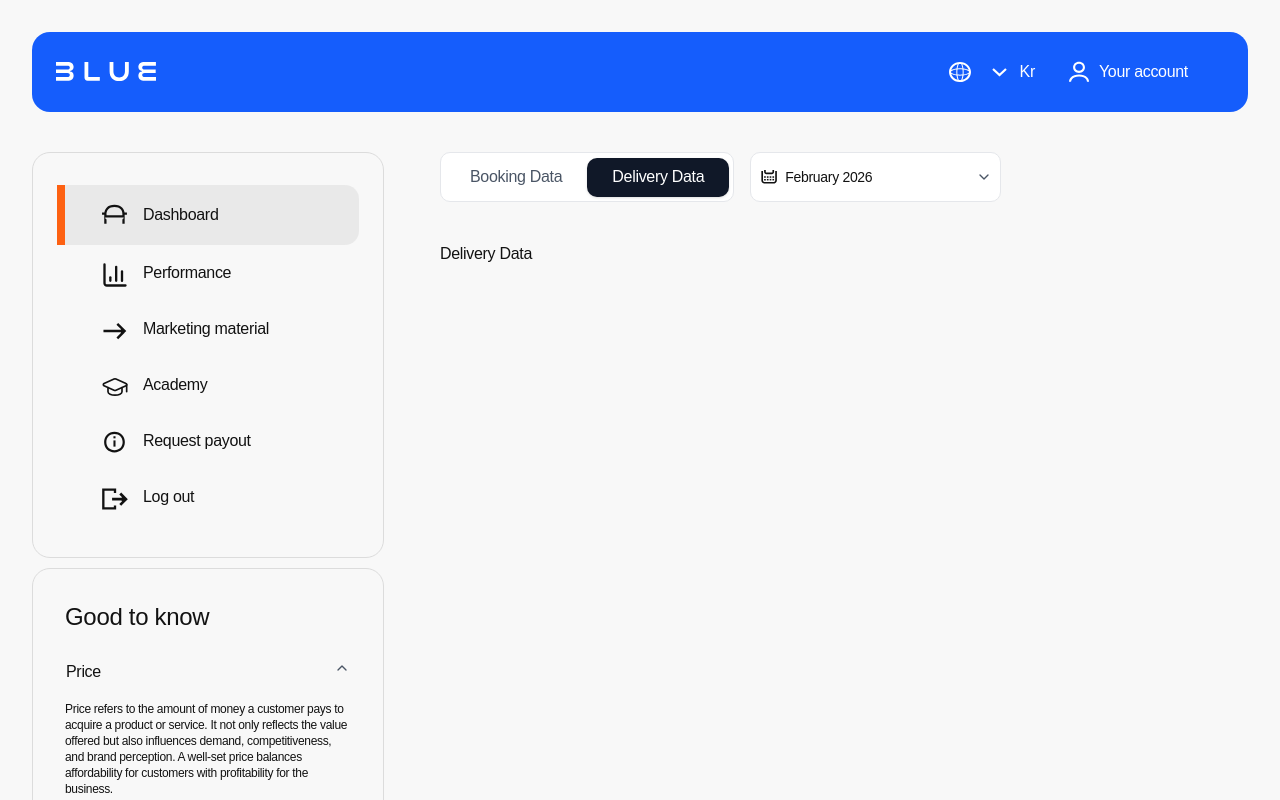
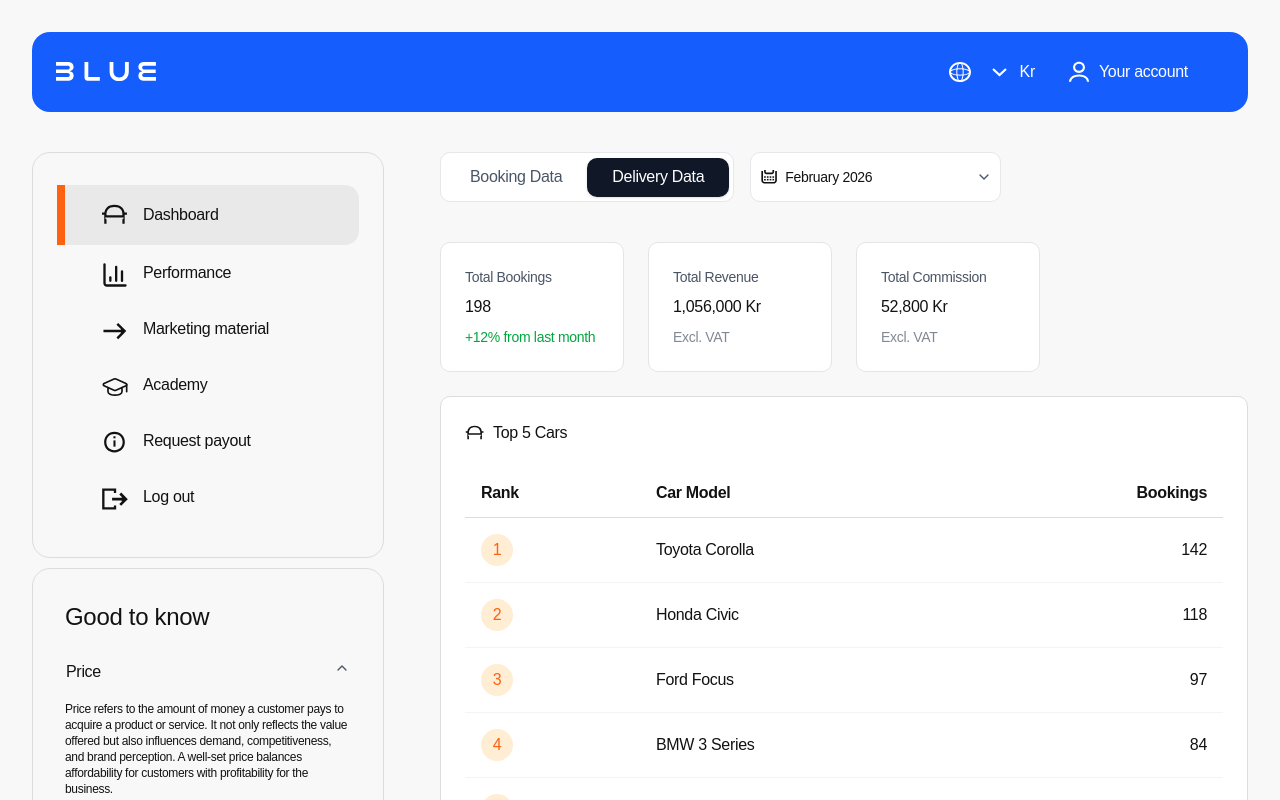
Before and after one commit to Hjortur17/blue-affiliate, a Next.js app: page / in a window 1280 px wide. Both pictures are taken after a click on the tab "Delivery Data". Shown: the top 800 px of the page. Built offline with nearby package versions, Linux system fonts and the light colour scheme; a web font is replaced by a local one.

Commit message:
🚀 Added - Delivery Data page

```diff
--- a/src/components/DashboardContent.tsx
+++ b/src/components/DashboardContent.tsx
@@ -31,30 +31,6 @@ const topCarsColumns: Column<TopCar>[] = [
   { id: "bookings", header: "Bookings", accessor: "bookings", align: "right" },
 ];
 
-const stats: StatCard[] = [
-  {
-    label: "Total Bookings",
-    value: "234",
-    subtext: "+12% from last month",
-    subtextColor: "green",
-  },
-  {
-    label: "Total Revenue",
-    value: "1,245,000 Kr",
-    subtext: "Excl. VAT",
-  },
-  {
-    label: "Expected Commission",
-    value: "62,250 Kr",
-    subtext: "Excl. VAT",
-  },
-  {
-    label: "Total Clicks",
-    value: "3450",
-    subtext: "Conversion: 6.8%",
-  },
-];
-
 function getDefaultPeriod(): string {
   const now = new Date();
   const lastMonth = new Date(now.getFullYear(), now.getMonth() - 1, 1);
@@ -80,16 +56,69 @@ export default function DashboardContent() {
 
       <TabsContent value="booking-data">
         <div className="space-y-6">
-          <StatsGrid stats={stats} />
+          <StatsGrid
+            stats={[
+              {
+                label: "Total Bookings",
+                value: "234",
+                subtext: "+12% from last month",
+                subtextColor: "green",
+              },
+              {
+                label: "Total Revenue",
+                value: "1,245,000 Kr",
+                subtext: "Excl. VAT",
+              },
+              {
+                label: "Expected Commission",
+                value: "62,250 Kr",
+                subtext: "Excl. VAT",
+              },
+              {
+                label: "Total Clicks",
+                value: "3450",
+                subtext: "Conversion: 6.8%",
+              },
+            ]}
+          />
 
           <BookingTypesDistribution />
 
           <Table title="Top 5 Cars" icon="Car" columns={topCarsColumns} data={topCarsData} />
+
           <Banner level="info" message="Number of bookings and revenue may change due to cancellations." />
         </div>
       </TabsContent>
       <TabsContent value="delivery-data">
-        <p>Delivery Data</p>
+        <div className="space-y-6">
+          <StatsGrid
+            stats={[
+              {
+                label: "Total Bookings",
+                value: "198",
+                subtext: "+12% from last month",
+                subtextColor: "green",
+              },
+              {
+                label: "Total Revenue",
+                value: "1,056,000 Kr",
+                subtext: "Excl. VAT",
+              },
+              {
+                label: "Total Commission",
+                value: "52,800 Kr",
+                subtext: "Excl. VAT",
+              },
+            ]}
+          />
+
+          <Table title="Top 5 Cars" icon="Car" columns={topCarsColumns} data={topCarsData} />
+
+          <Banner
+            level="info"
+            message="Total Revenue, Total Commission, and Total Bookings are not confirmed values until the month has ended"
+          />
+        </div>
       </TabsContent>
     </Tabs>
   );
```
